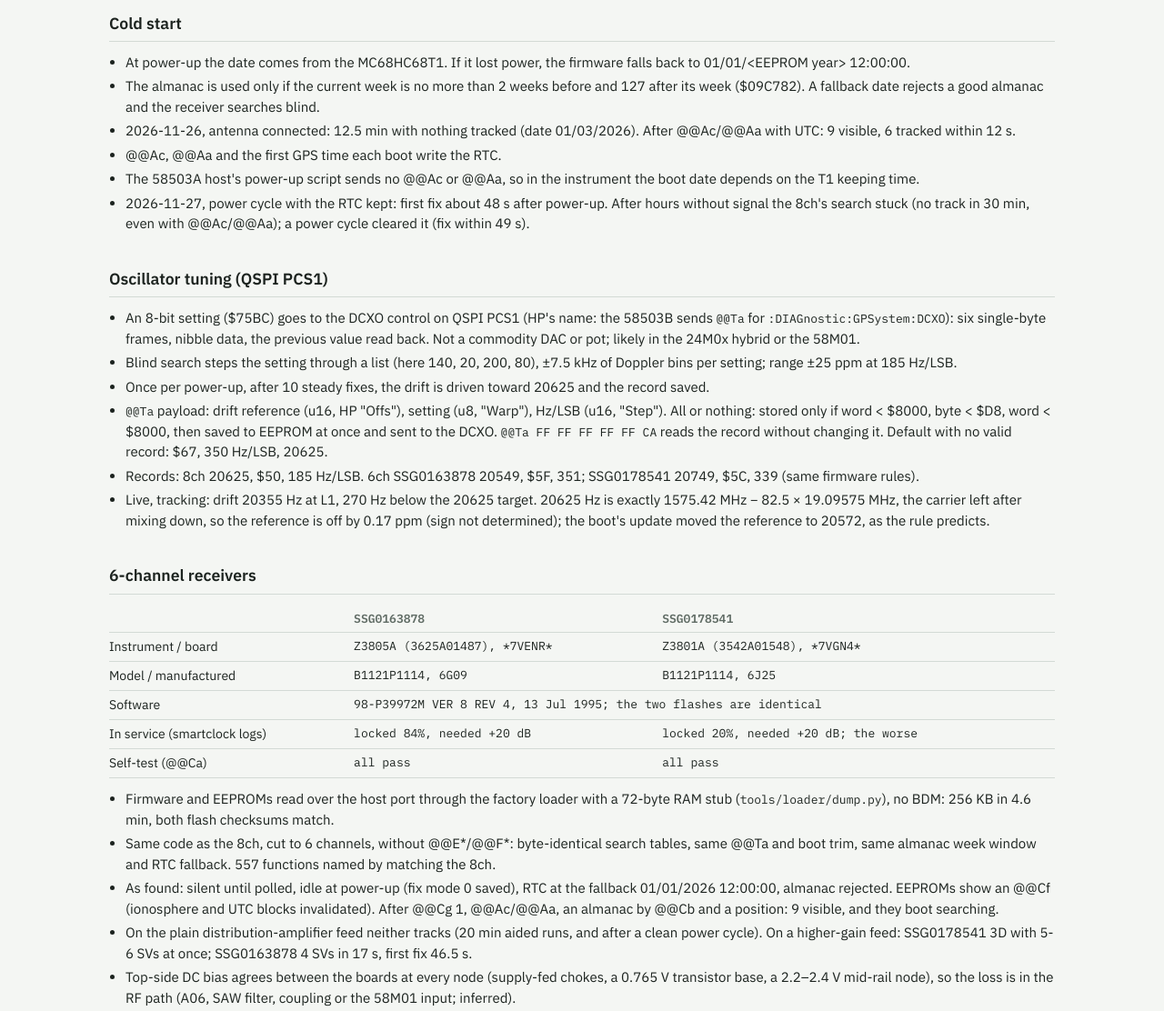
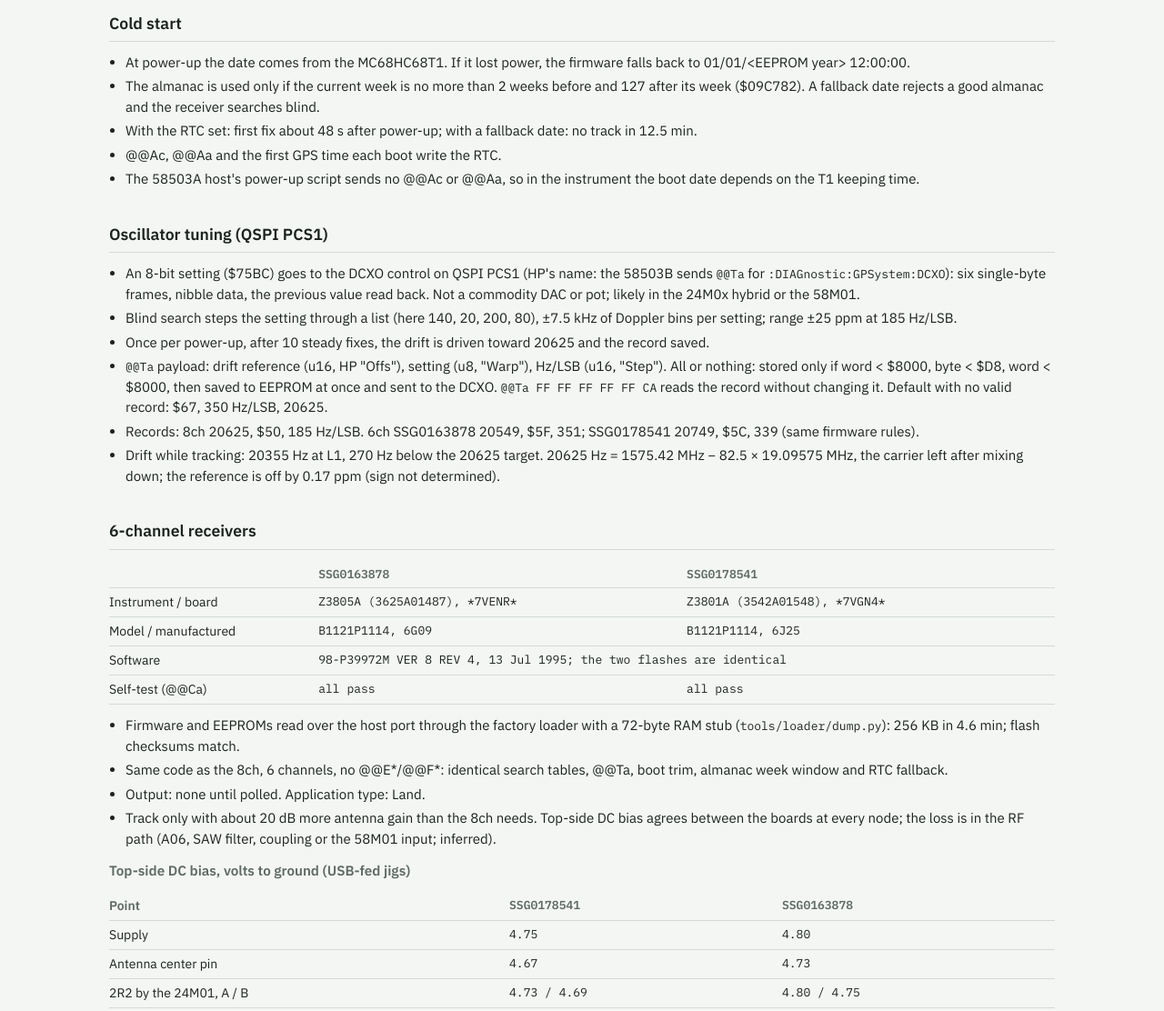
Before and after one commit to charlieh0tel/oncore-vp, a plain HTML site: page index.html in a window 1280 px wide. Shown: the part 2680-3792 px from the top of the page at 91% size. Drawn offline with Linux system fonts and the light colour scheme.

Commit message:
Teardown page: facts only, no test narrative

```diff
--- a/index.html
+++ b/index.html
@@ -213,10 +213,9 @@ CS7    $FFE8 $7830   CS8 $0004 $7830   CS9 $1006 $7870   CS10 $1806 $7870</pre>
   <ul>
     <li>At power-up the date comes from the MC68HC68T1. If it lost power, the firmware falls back to 01/01/&lt;EEPROM year&gt; 12:00:00.</li>
     <li>The almanac is used only if the current week is no more than 2 weeks before and 127 after its week ($09C782). A fallback date rejects a good almanac and the receiver searches blind.</li>
-    <li>2026-11-26, antenna connected: 12.5 min with nothing tracked (date 01/03/2026). After @@Ac/@@Aa with UTC: 9 visible, 6 tracked within 12 s.</li>
+    <li>With the RTC set: first fix about 48 s after power-up; with a fallback date: no track in 12.5 min.</li>
     <li>@@Ac, @@Aa and the first GPS time each boot write the RTC.</li>
     <li>The 58503A host's power-up script sends no @@Ac or @@Aa, so in the instrument the boot date depends on the T1 keeping time.</li>
-    <li>2026-11-27, power cycle with the RTC kept: first fix about 48 s after power-up. After hours without signal the 8ch's search stuck (no track in 30 min, even with @@Ac/@@Aa); a power cycle cleared it (fix within 49 s).</li>
   </ul>
 </section>
 <section>
@@ -227,7 +226,7 @@ CS7    $FFE8 $7830   CS8 $0004 $7830   CS9 $1006 $7870   CS10 $1806 $7870</pre>
     <li>Once per power-up, after 10 steady fixes, the drift is driven toward 20625 and the record saved.</li>
     <li><code>@@Ta</code> payload: drift reference (u16, HP "Offs"), setting (u8, "Warp"), Hz/LSB (u16, "Step"). All or nothing: stored only if word &lt; $8000, byte &lt; $D8, word &lt; $8000, then saved to EEPROM at once and sent to the DCXO. <code>@@Ta FF FF FF FF FF CA</code> reads the record without changing it. Default with no valid record: $67, 350 Hz/LSB, 20625.</li>
     <li>Records: 8ch 20625, $50, 185 Hz/LSB. 6ch SSG0163878 20549, $5F, 351; SSG0178541 20749, $5C, 339 (same firmware rules).</li>
-    <li>Live, tracking: drift 20355 Hz at L1, 270 Hz below the 20625 target. 20625 Hz is exactly 1575.42 MHz &minus; 82.5 &times; 19.09575 MHz, the carrier left after mixing down, so the reference is off by 0.17 ppm (sign not determined); the boot's update moved the reference to 20572, as the rule predicts.</li>
+    <li>Drift while tracking: 20355 Hz at L1, 270 Hz below the 20625 target. 20625 Hz = 1575.42 MHz &minus; 82.5 &times; 19.09575 MHz, the carrier left after mixing down; the reference is off by 0.17 ppm (sign not determined).</li>
   </ul>
 </section>
 
@@ -238,15 +237,13 @@ CS7    $FFE8 $7830   CS8 $0004 $7830   CS9 $1006 $7870   CS10 $1806 $7870</pre>
     <tr><td class="t">Instrument / board</td><td>Z3805A (3625A01487), *7VENR*</td><td>Z3801A (3542A01548), *7VGN4*</td></tr>
     <tr><td class="t">Model / manufactured</td><td>B1121P1114, 6G09</td><td>B1121P1114, 6J25</td></tr>
     <tr><td class="t">Software</td><td colspan="2">98-P39972M VER 8 REV 4, 13 Jul 1995; the two flashes are identical</td></tr>
-    <tr><td class="t">In service (smartclock logs)</td><td>locked 84%, needed +20 dB</td><td>locked 20%, needed +20 dB; the worse</td></tr>
     <tr><td class="t">Self-test (@@Ca)</td><td>all pass</td><td>all pass</td></tr>
   </table></div>
   <ul>
-    <li>Firmware and EEPROMs read over the host port through the factory loader with a 72-byte RAM stub (<code>tools/loader/dump.py</code>), no BDM: 256 KB in 4.6 min, both flash checksums match.</li>
-    <li>Same code as the 8ch, cut to 6 channels, without @@E*/@@F*: byte-identical search tables, same @@Ta and boot trim, same almanac week window and RTC fallback. 557 functions named by matching the 8ch.</li>
-    <li>As found: silent until polled, idle at power-up (fix mode 0 saved), RTC at the fallback 01/01/2026 12:00:00, almanac rejected. EEPROMs show an @@Cf (ionosphere and UTC blocks invalidated). After @@Cg 1, @@Ac/@@Aa, an almanac by @@Cb and a position: 9 visible, and they boot searching.</li>
-    <li>On the plain distribution-amplifier feed neither tracks (20 min aided runs, and after a clean power cycle). On a higher-gain feed: SSG0178541 3D with 5-6 SVs at once; SSG0163878 4 SVs in 17 s, first fix 46.5 s.</li>
-    <li>Top-side DC bias agrees between the boards at every node (supply-fed chokes, a 0.765 V transistor base, a 2.2&ndash;2.4 V mid-rail node), so the loss is in the RF path (A06, SAW filter, coupling or the 58M01 input; inferred).</li>
+    <li>Firmware and EEPROMs read over the host port through the factory loader with a 72-byte RAM stub (<code>tools/loader/dump.py</code>): 256 KB in 4.6 min; flash checksums match.</li>
+    <li>Same code as the 8ch, 6 channels, no @@E*/@@F*: identical search tables, @@Ta, boot trim, almanac week window and RTC fallback.</li>
+    <li>Output: none until polled. Application type: Land.</li>
+    <li>Track only with about 20 dB more antenna gain than the 8ch needs. Top-side DC bias agrees between the boards at every node; the loss is in the RF path (A06, SAW filter, coupling or the 58M01 input; inferred).</li>
   </ul>
   <h3>Top-side DC bias, volts to ground (USB-fed jigs)</h3>
   <div class="scroll"><table>
```
